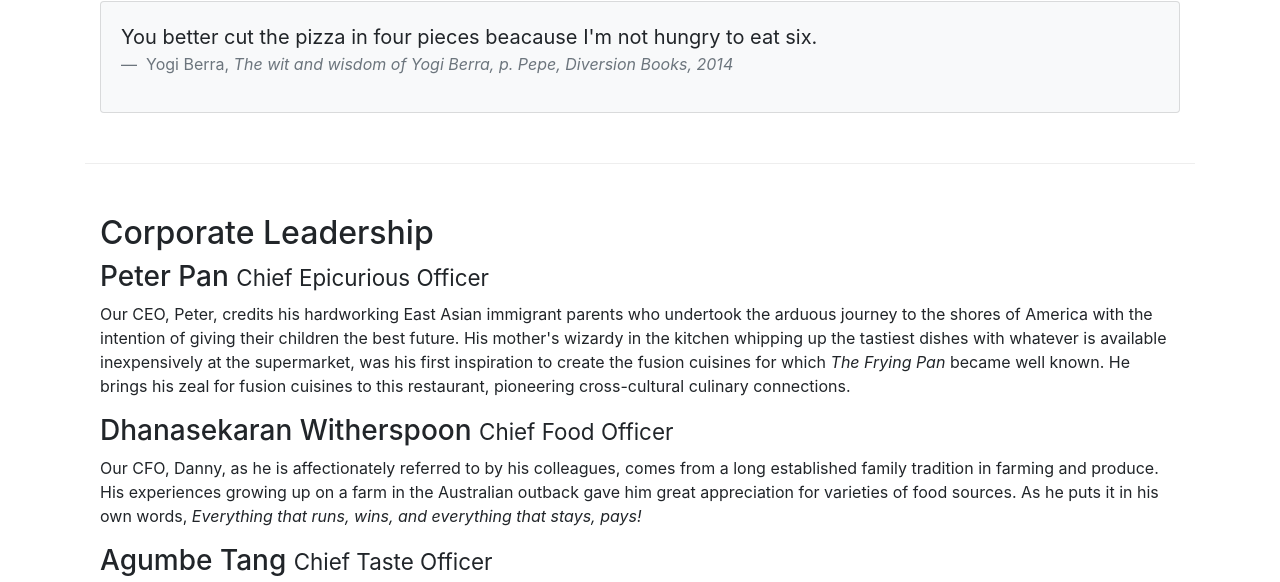
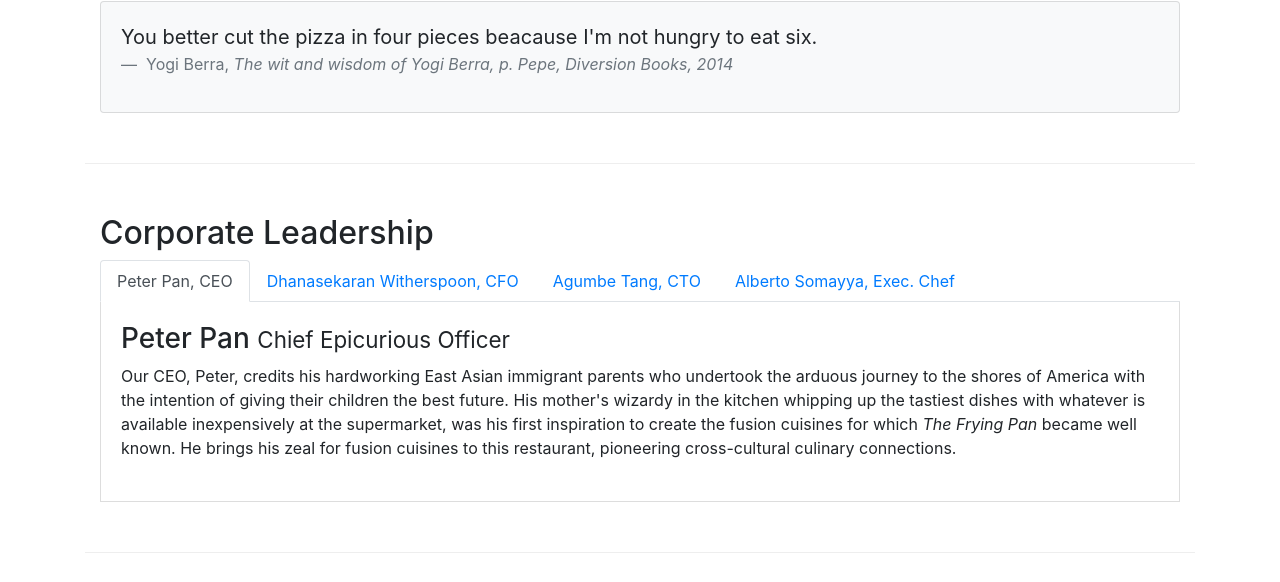
Before and after one commit to ninad-0408/Bootstrap_website, a website: page aboutus.html in a window 1280 px wide. Shown: the part 862-1444 px from the top of the page. Drawn offline with nearby package versions, Linux system fonts and the light colour scheme.

Commit message:
Tabs added

```diff
--- a/aboutus.html
+++ b/aboutus.html
@@ -112,6 +112,17 @@
         <div class="row row-content">
             <div class="col-12">
                 <h2>Corporate Leadership</h2>
+
+                <ul class="nav nav-tabs">
+                    <li class="nav-item"><a data-toggle="tab" role="tab" href="#peter" class="nav-link active">Peter Pan, CEO</a></li>
+                    <li class="nav-item"><a data-toggle="tab" role="tab" href="#dhana" class="nav-link">Dhanasekaran Witherspoon, CFO</a></li>
+                    <li class="nav-item"><a data-toggle="tab" role="tab" href="#agumbe" class="nav-link">Agumbe Tang, CTO</a></li>
+                    <li class="nav-item"><a data-toggle="tab" role="tab" href="#alberto" class="nav-link">Alberto Somayya, Exec. Chef</a></li>
+                </ul>
+
+                <div class="tab-content">
+
+                <div class="tab-pane show active fade" id="peter" role="tabpanel">
                 <h3>Peter Pan <small>Chief Epicurious Officer</small></h3>
                 <p class="d-none d-sm-block">Our CEO, Peter, credits his hardworking East Asian immigrant parents who
                     undertook the arduous journey to the shores of America with the intention of giving their children
@@ -119,22 +130,30 @@
                     is available inexpensively at the supermarket, was his first inspiration to create the fusion
                     cuisines for which <em>The Frying Pan</em> became well known. He brings his zeal for fusion cuisines
                     to this restaurant, pioneering cross-cultural culinary connections.</p>
+                </div>
+                <div class="tab-pane fade" id="dhana" role="tabpanel">
                 <h3>Dhanasekaran Witherspoon <small>Chief Food Officer</small></h3>
                 <p class="d-none d-sm-block">Our CFO, Danny, as he is affectionately referred to by his colleagues,
                     comes from a long established family tradition in farming and produce. His experiences growing up on
                     a farm in the Australian outback gave him great appreciation for varieties of food sources. As he
                     puts it in his own words, <em>Everything that runs, wins, and everything that stays, pays!</em></p>
+                </div>
+                <div class="tab-pane fade" id="agumbe" role="tabpanel">
                 <h3>Agumbe Tang <small>Chief Taste Officer</small></h3>
                 <p class="d-none d-sm-block">Blessed with the most discerning gustatory sense, Agumbe, our CTO,
                     personally ensures that every dish that we serve meets his exacting tastes. Our chefs dread the
                     tongue lashing that ensues if their dish does not meet his exacting standards. He lives by his
                     motto, <em>You click only if you survive my lick.</em></p>
+                </div>
+                <div class="tab-pane fade" id="alberto" role="tabpanel">
                 <h3>Alberto Somayya <small>Executive Chef</small></h3>
                 <p class="d-none d-sm-block">Award winning three-star Michelin chef with wide International experience
                     having worked closely with whos-who in the culinary world, he specializes in creating mouthwatering
                     Indo-Italian fusion experiences. He says, <em>Put together the cuisines from the two craziest
                         cultures, and you get a winning hit! Amma Mia!</em></p>
+                </div>
             </div>
+        </div>
         </div>
         <div class="row row-content">
             <div class="col-12 col-sm-9">
--- a/css/styles.css
+++ b/css/styles.css
@@ -2,7 +2,7 @@
     margin: 0 auto;
     padding: 50px 0 50px 0;
     border-bottom: 1px ridge;
-    min-height: 3rem;
+    min-height: 4rem;
 }
 
 .row-header {
@@ -45,3 +45,12 @@
     font-size: 120%;
     font-weight: 600;
 }
+
+.tab-content
+{
+    border-bottom: 1px solid #ddd;
+    border-left: 1px solid #ddd;
+    border-right: 1px solid #ddd;
+    padding: 20px;
+    min-height: 200px;
+}
```
Also changed, not shown: index.html (+1 -1 lines).
